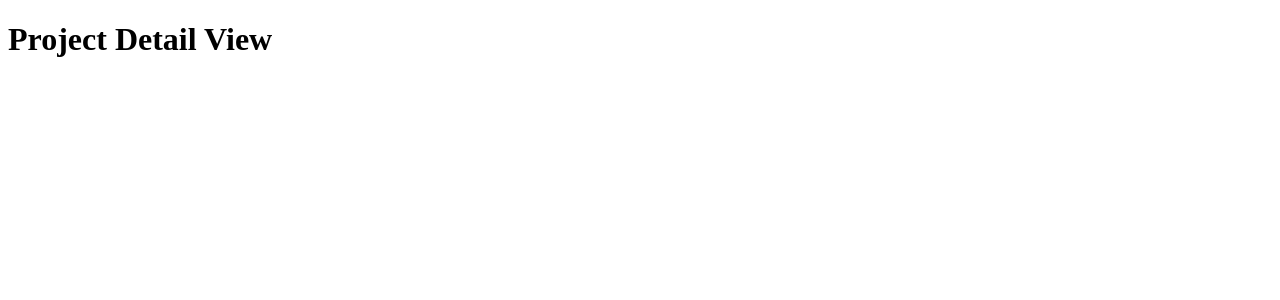
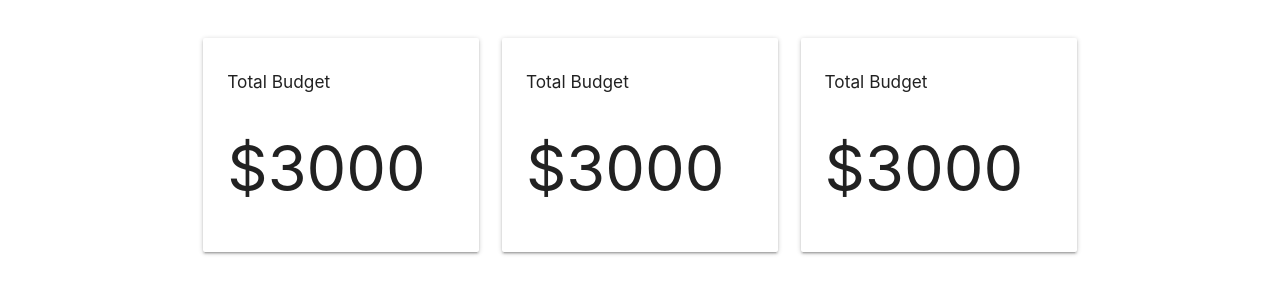
Before and after one commit to beingabeer/Budget-App, a Django app: page /1 in a window 1280 px wide. Shown: the top 300 px of the page. Run offline with Django 3.2, Linux system fonts and the light colour scheme.

Commit message:
created html templates + css

```diff
--- a/src/templates/base.html
+++ b/src/templates/base.html
@@ -9,6 +9,7 @@
     <title>Document</title>
     <!-- Compiled and minified CSS -->
     <link rel="stylesheet" href="https://cdnjs.cloudflare.com/ajax/libs/materialize/1.0.0/css/materialize.min.css">
+    <link href="https://fonts.googleapis.com/icon?family=Material+Icons" rel="stylesheet">
     <link rel="stylesheet" href="{% static 'css/style.css' %}">
 </head>
 
--- a/src/templates/project-detail.html
+++ b/src/templates/project-detail.html
@@ -1,15 +1,33 @@
-<!DOCTYPE html>
-<html lang="en">
+{% extends 'base.html' %}
+{% load static %}
+{% block content %}
 
-<head>
-    <meta charset="UTF-8">
-    <meta name="viewport" content="width=device-width, initial-scale=1.0">
-    <meta http-equiv="X-UA-Compatible" content="ie=edge">
-    <title>Document</title>
-</head>
+<div class="container">
+    <section class="section section-stats"></section>
+    <div class="row">
 
-<body>
-    <h1>Project Detail View</h1>
-</body>
+        <div class="col s12 m12 l4">
+            <div class="card-panel">
+                <h6 class="bold">Total Budget</h6>
+                <h1 class="bold">$3000</h1>
+            </div>
+        </div>
 
-</html>
+        <div class="col s12 m6 l4">
+            <div class="card-panel">
+                <h6 class="bold">Total Budget</h6>
+                <h1 class="bold">$3000</h1>
+            </div>
+        </div>
+
+        <div class="col s12 m6 l4">
+            <div class="card-panel">
+                <h6 class="bold">Total Budget</h6>
+                <h1 class="bold">$3000</h1>
+            </div>
+        </div>
+
+    </div>
+</div>
+
+{% endblock content %}
```
Also changed, not shown: src/templates/project-list.html (+14 -12 lines).
